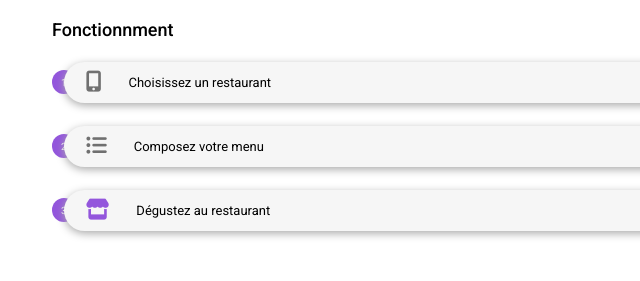
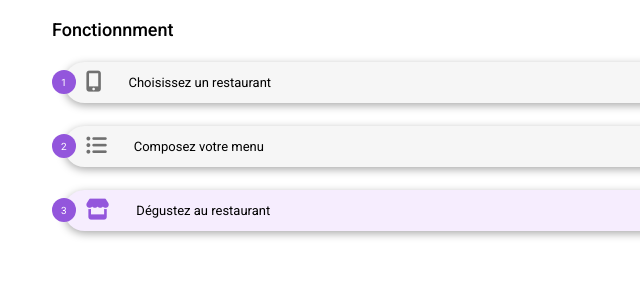
Before and after one commit to romainmontagnon/OC_RomainMontagnon_3_26102020, a plain HTML site: page index.html in a window 1280 px wide. Shown: the part 381-662 px from the top of the page, 96-736 px from the left. Drawn offline with Linux system fonts and the light colour scheme; a web font is replaced by a local one.

Commit message:
div overlap OK

```diff
--- a/index.html
+++ b/index.html
@@ -61,7 +61,7 @@
                     </div>
                     <div class="fonctionnement__details">
                         <p class="fonctionnement__number">3</p>
-                        <div class="fonctionnement__border">
+                        <div class="fonctionnement__border fonctionnement__border--color">
                             <span class="icon icon--color-first">
                                 <i class="fas fa-store"></i>
                             </span>
--- a/stylesheet/style.scss
+++ b/stylesheet/style.scss
@@ -29,6 +29,7 @@ body{
 $color-first:#9356dc;
 $color-second: #ff79da;
 $color-third: #99e2d0;
+$color-second-light: #f6edfe;
 
 $color-footer: #353535;
 $color-fonctionnement: #f6edfe;
@@ -124,9 +125,6 @@ main{
     animation: fade_in 1s ease-in 3s forwards;
 }
 
-
-
-
 /* Header */
 /* Div Logo */
 .logo{
@@ -219,6 +217,9 @@ main{
     width: 100%;
     box-shadow: 0rem 0.15rem 0.5rem $color-shadow-gray;
     margin-left: -0.75rem;
+    &--color{
+      background-color: $color-second-light;
+    }
   }
   &__number{
     height: 1.5rem;
@@ -230,6 +231,7 @@ main{
     align-items: center;
     font-size: 0.625rem;
     color: #fff;
+    z-index: 100;
   }
   &__texte{
     font-size: 0.813rem;
@@ -242,6 +244,7 @@ main{
   margin-left: 1.375rem;
   margin-right: 1.688rem;
   color: $color-dark-gray;
+  z-index: 100;
   &--color-first{
     color: $color-first;
   }
```
Also changed, not shown: stylesheet/style.css, 1 other file.
